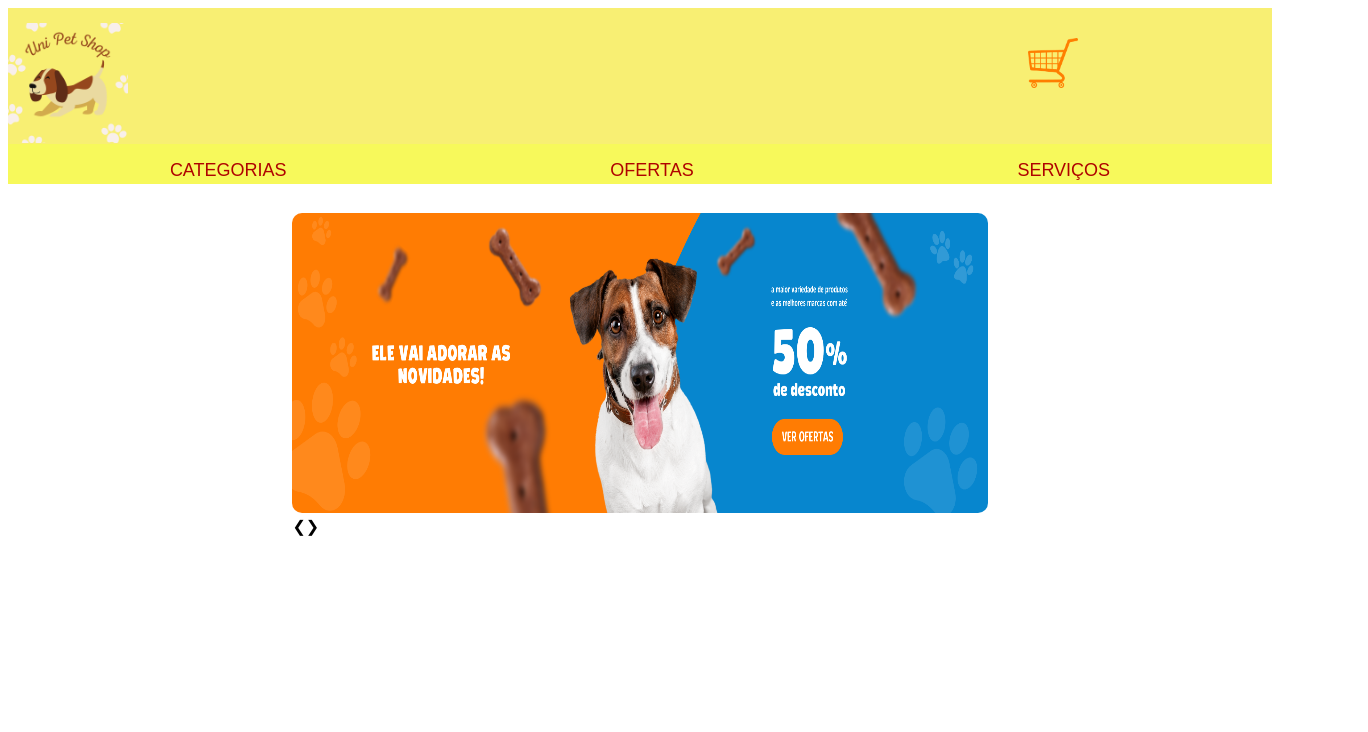
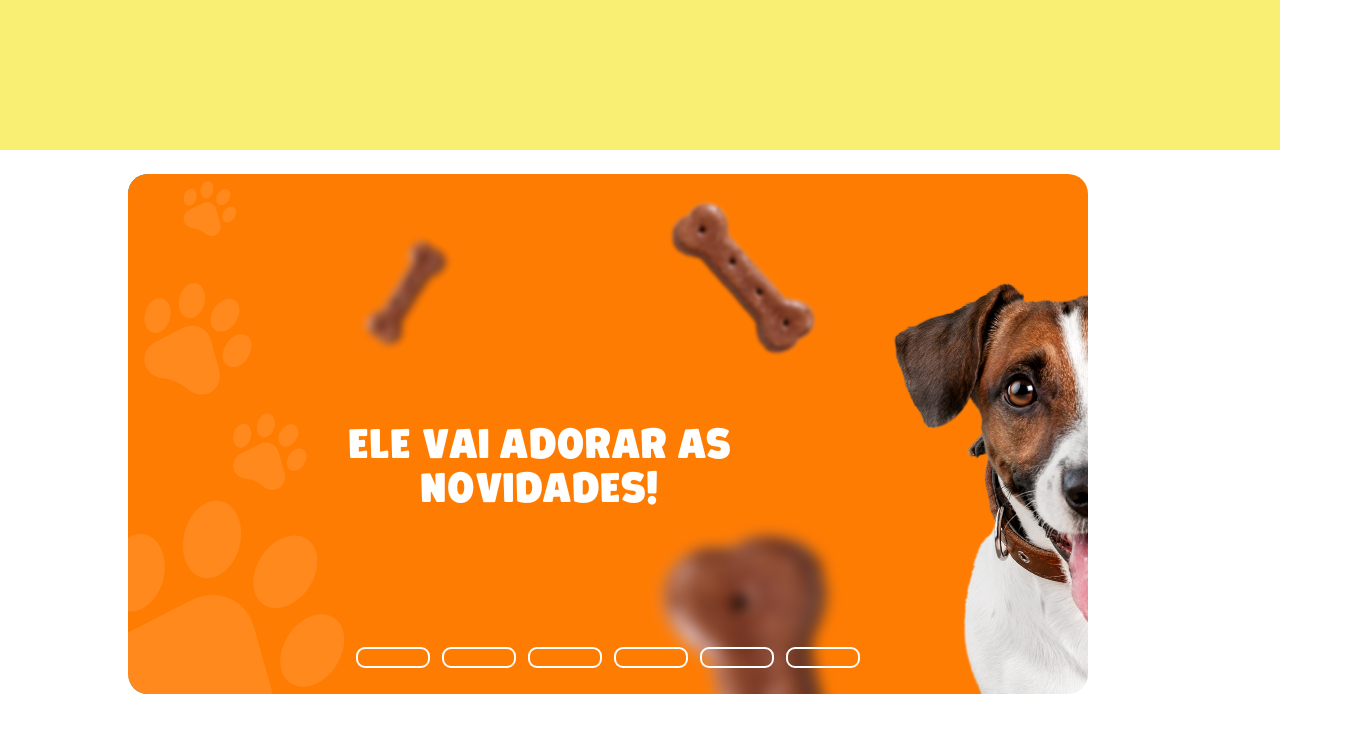
Before and after one commit to jooaodex/ProjetoPetShop, a React (Create React App) app in the folder client/: page / in a window 1280 px wide. Shown: the top 732 px of the page, 1368 px wide, since content can reach past the window. Built offline with nearby package versions, Linux system fonts and the light colour scheme.

Commit message:
InicioHome

```diff
--- a/client/src/Pages/Admin.js
+++ b/client/src/Pages/Admin.js
@@ -2,6 +2,7 @@ import { useState, useEffect } from "react";
 import api from '../api.js'
 import { useNavigate } from "react-router-dom";
 import axios from "axios";
+
 
 function Admin() {
 
--- a/client/src/Pages/Home.js
+++ b/client/src/Pages/Home.js
@@ -4,6 +4,7 @@ import Banner1 from './imgs/teste2.png'
 import carrinho from './imgs/carrinho-compra.png'
 import { Link } from 'react-router-dom'
 import Calendar from 'react-calendar';
+import '../styles/home.css';
 
 import api from '../api.js'
 
@@ -16,17 +17,10 @@ function Home() {
       <div className="divtopo">
         <header>
           <nav>
-            <div className="menu"></div>
-            <a href="/index.html">
-              <img src={Logo} height="120px" width="120px" id="logo" />
-            </a>
-            <a href="/#">
-              <img src={carrinho} height="50px" width="50px" id="carrinhoCompra" />
-            </a>
 
           </nav>
         </header>
-        <div className="menubuttons">
+        {/* <div className="menubuttons">
 
           <ul class="nav-list">
             <li><a href="/#" id="letter">Categorias</a>
@@ -47,20 +41,54 @@ function Home() {
           </ul>
 
 
-        </div>
+        </div> */}
 
       </div>
+      <div class="full-content">
+        <div class="content-slider">
+          <div class="slider-img">
+              {/* <!--Botões de troca--> */}
+              <input type="radio" name="radio" id="slide-1"/>
+              <input type="radio" name="radio" id="slide-2"/>
+              <input type="radio" name="radio" id="slide-3"/>
+              <input type="radio" name="radio" id="slide-4" checked/>
+              <input type="radio" name="radio" id="slide-5"/>
+              <input type="radio" name="radio" id="slide-6"/>
 
-      <div class="slideshow-container">
-        <div class="mySlidesfade" id="firstdiv">
-          <img src={Banner1} width="100%" id="banner" />
-        </div>
+              {/* <!--imagens a serem trocadas--> */}
+              <div class="slide-img s1">
+                  <img src={Banner1} alt="img1"/>
+              </div>
+              <div class="slide-img s2">
+                  <img src={Banner1} alt="img2"/>
+              </div>
+              <div class="slide-img s3">
+                  <img src={Banner1} alt="img3"/>
+              </div>
+              <div class="slide-img s4">
+                  <img src={Banner1} alt="img4"/>
+              </div>
+              <div class="slide-img s5">
+                  <img src={Banner1} alt="img5"/>
+              </div>
+              <div class="slide-img s6">
+                  <img src={Banner1} alt="img6"/>
+              </div>
 
-        <a class="prev" onclick="plusSlides(-1)">&#10094;</a>
-        <a class="next" onclick="plusSlides(1)">&#10095;</a>
+              {/* <!--botões de navegação--> */}
+              <div class="navigator-slide">
+                  <label class="lbl-slide" for="slide-1"></label>
+                  <label class="lbl-slide" for="slide-2"></label>
+                  <label class="lbl-slide" for="slide-3"></label>
+                  <label class="lbl-slide" for="slide-4"></label>
+                  <label class="lbl-slide" for="slide-5"></label>
+                  <label class="lbl-slide" for="slide-6"></label>
+              </div>
+          </div>
       </div>
+      </div>
+  </div>
 
-    </div>
   );
 }
 
--- /dev/null
+++ b/client/src/styles/home.css
@@ -0,0 +1,89 @@
+*{
+    margin: 0;
+    font-family: 'Rubik Glitch', cursive;
+}
+
+
+@import url('https://fonts.googleapis.com/css2?family=Rubik+Glitch&display=swap');
+
+.full-content{
+    padding: 3vh 10vw;
+    align-content: center;
+    align-text: center;
+    display: flex;
+    position: relative;
+}
+
+/*SLIDER SLIDER*/
+.content-slider{
+    height: 520px;
+
+    width: 75vw;
+    overflow: hidden;
+    border-radius: 20px;
+    position: relative;
+}
+
+.navigator-slide{
+    position: absolute;
+    bottom: 20px;
+    left: 50%;
+    transform: translate(-50%);
+    display: flex;
+}
+
+.lbl-slide{
+     width: 70px;
+     height: 17px;
+     border: 2px solid white;
+     margin: 6px;
+     border-radius: 9px;
+     cursor: pointer;
+     transition: .1s;
+}.lbl-slide:hover{
+    background: white;
+}
+
+input{
+    display: none;
+}
+
+.slider-img{
+    display: flex;
+    width: 600%;
+    height: 100%;
+}
+
+.slide-img{
+    width: 20%;
+    transition: .3s;
+}
+
+.slide-img img{
+
+}
+
+#slide-1:checked ~ .s1{
+margin-left: 0%;
+}
+
+#slide-2:checked ~ .s1{
+    margin-left: -20%;
+}
+
+#slide-3:checked ~ .s1{
+    margin-left: -40%;
+}
+
+#slide-4:checked ~ .s1{
+    margin-left: -60%;
+}
+
+#slide-5:checked ~ .s1{
+    margin-left: -80%;
+}
+
+#slide-6:checked ~ .s1{
+    margin-left: -100%;
+}
+/*SLIDER SLIDER*/
```
